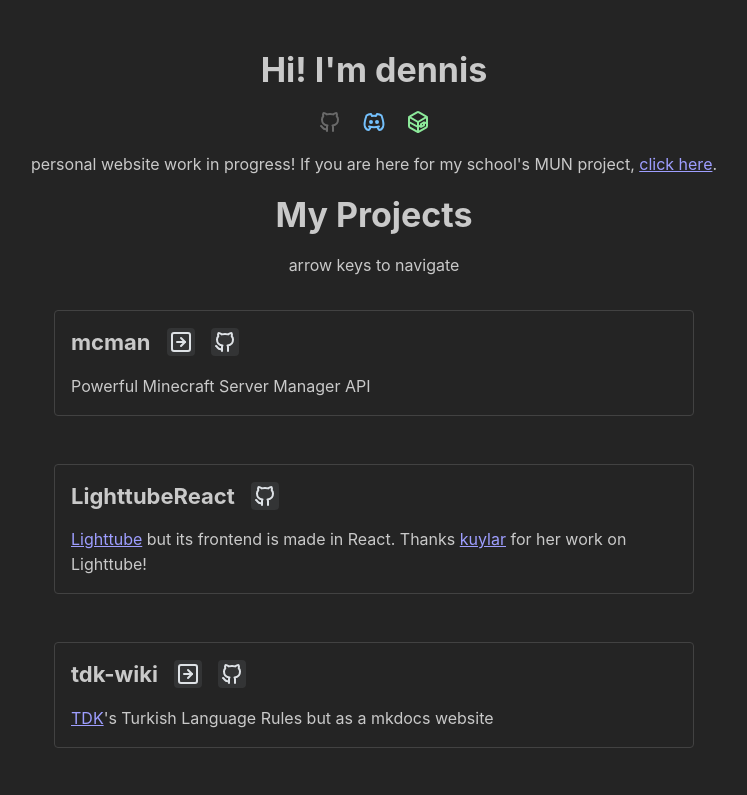
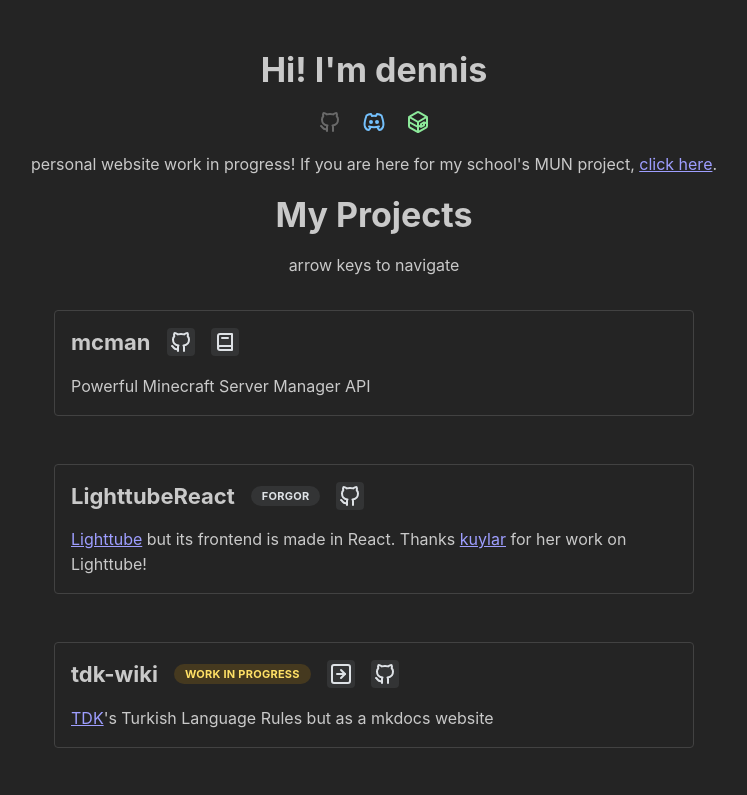
Before and after one commit to TheAlan404/TheAlan404.github.io, a React (Create React App) app: page / in a window 1280 px wide. Shown: the top 795 px of the page, without its empty margins (266-1013 px from the left). Built offline with nearby package versions, Linux system fonts and the light colour scheme.

Commit message:
more fixes :p

```diff
--- a/src/App.jsx
+++ b/src/App.jsx
@@ -1,6 +1,7 @@
-import { AppShell, Group, Burger, Box, Center, Container, Paper, Transition, Stack, Title, Text, Divider, Button, Space, em, Tooltip, ActionIcon, Kbd } from '@mantine/core'
+import { AppShell, Group, Burger, Box, Center, Container, Paper, Transition, Stack, Title, Text, Divider, Button, Space, em, Tooltip, ActionIcon, Kbd, Badge } from '@mantine/core'
 import { UnstyledButton } from '@mantine/core';
 import { useDisclosure, useHotkeys, useHover, useMediaQuery, useMergedRef, useScrollIntoView, useWindowEvent } from '@mantine/hooks';
+import { IconBook2 } from '@tabler/icons-react';
 import { IconBrandDiscord } from '@tabler/icons-react';
 import { IconBrandMinecraft } from '@tabler/icons-react';
 import { IconBrandGithub } from '@tabler/icons-react';
@@ -14,18 +15,17 @@ const Projects = [
         desc: <Text>
             Powerful Minecraft Server Manager API
         </Text>,
-        website: "https://paradigmmc.github.io/mcman/",
-        websiteButton: "View Documentation",
+        docs: "https://paradigmmc.github.io/mcman/",
         repo: "ParadigmMC/mcman",
         color: "purple",
         languages: ["Rust"],
     },
     {
         name: "LighttubeReact",
-        status: "alpha",
+        status: "forgor",
         desc: <Text>
             <a href='https://github.com/kuylar/lighttube'>Lighttube</a> but its frontend is made in React.
-            Thanks <a href="https://github.com/kuylar/">kuylar</a> for her work on Lighttube!
+            Thanks <a href="https://kuylar.dev/">kuylar</a> for her work on Lighttube!
         </Text>,
         repo: "TheAlan404/lighttube-react",
         color: "gray",
@@ -60,6 +60,13 @@ const Projects = [
     },
 ];
 
+const StatusRender = ({ status }) => {
+    return {
+        wip: <Badge variant="light" color="yellow">Work In Progress</Badge>,
+        forgor: <Badge variant="light" color="gray">forgor</Badge>
+    }[status] || <></>;
+}
+
 const ProjectRender = ({ isActive, p }) => {
     const isMobile = useMediaQuery(`(max-width: ${em(750)})`);
     let { ref, hovered } = useHover();
@@ -78,6 +85,7 @@ const ProjectRender = ({ isActive, p }) => {
 
     let websiteAnchorRef = useRef();
     let repoAnchorRef = useRef();
+    let docsAnchorRef = useRef();
 
     const openFirst = () => {
         if (isActive) {
@@ -85,6 +93,8 @@ const ProjectRender = ({ isActive, p }) => {
                 websiteAnchorRef.current.click();
             } else if (p.repo) {
                 repoAnchorRef.current.click();
+            } else if (p.docs) {
+                docsAnchorRef.current.click();
             }
         }
     };
@@ -101,7 +111,12 @@ const ProjectRender = ({ isActive, p }) => {
             if (isActive && p.repo) {
                 repoAnchorRef.current.click();
             }
-        }]
+        }],
+        ["f", () => {
+            if (isActive && p.docs) {
+                docsAnchorRef.current.click();
+            }
+        }],
     ]);
 
     return (
@@ -112,6 +127,7 @@ const ProjectRender = ({ isActive, p }) => {
                     <Text><Kbd>→</Kbd>/<Kbd>D</Kbd>: Open project</Text>
                     {p.website && <Text><Kbd>E</Kbd>: Open Website</Text>}
                     {p.repo && <Text><Kbd>R</Kbd>: Open Repository</Text>}
+                    {p.docs && <Text><Kbd>F</Kbd>: View Documentation</Text>}
                 </Stack>
             }
             opened={isActive}
@@ -134,6 +150,7 @@ const ProjectRender = ({ isActive, p }) => {
                     <Stack>
                         <Group>
                             <Title order={3}>{p.name}</Title>
+                            <StatusRender status={p.status} />
                             {p.website && (
                                 <Tooltip label={p.websiteButton || `Open ${p.name}`}>
                                     <ActionIcon
@@ -155,6 +172,18 @@ const ProjectRender = ({ isActive, p }) => {
                                         href={`https://github.com/${p.repo}`}
                                         ref={repoAnchorRef}>
                                         <IconBrandGithub />
+                                    </ActionIcon>
+                                </Tooltip>
+                            )}
+                            {p.docs && (
+                                <Tooltip label={`View Documentation`}>
+                                    <ActionIcon
+                                        variant="light"
+                                        component="a"
+                                        color="gray"
+                                        href={p.docs}
+                                        ref={docsAnchorRef}>
+                                        <IconBook2 />
                                     </ActionIcon>
                                 </Tooltip>
                             )}
```
